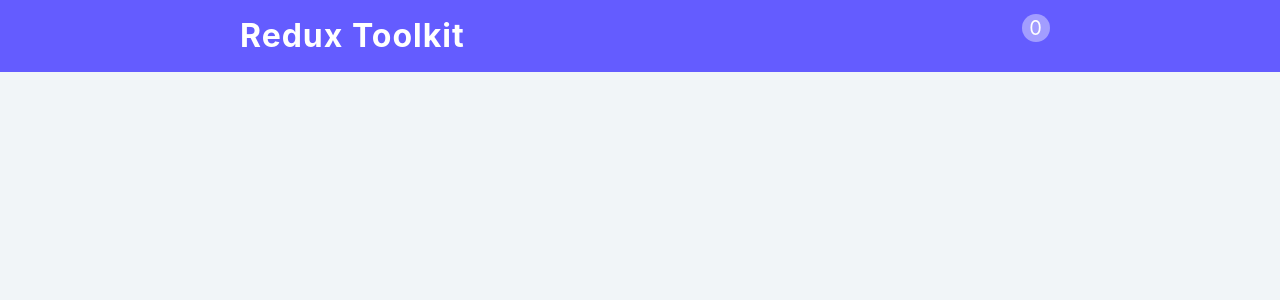
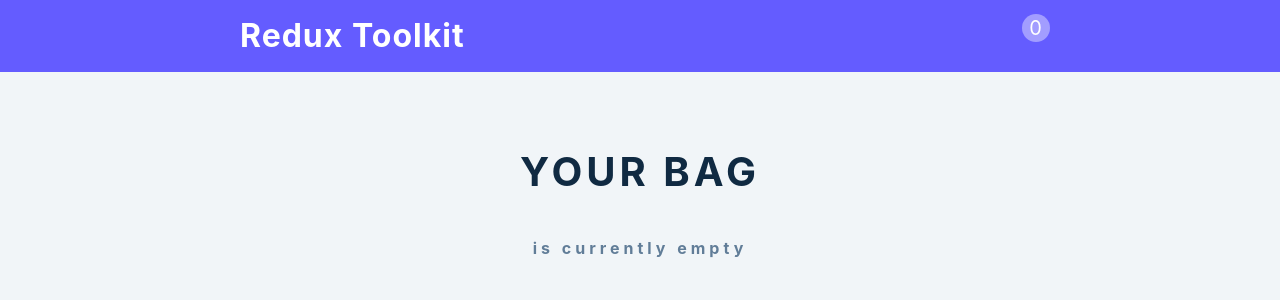
Before and after one commit to Innocent259/redux-toolkit-tutorial, a React (Create React App) app: page / in a window 1280 px wide. Shown: the top 300 px of the page. Built offline with nearby package versions, Linux system fonts and the light colour scheme.

Commit message:
Display CartContainer component

```diff
--- a/src/App.js
+++ b/src/App.js
@@ -1,8 +1,13 @@
 import Navbar from "./components/Navbar";
+import CartContainer from "./components/CartContainer";
 
 function App() {
   return (
-    <Navbar />
+    <>
+      <Navbar />
+      <CartContainer />
+    </>
+
   );
 }
 export default App;
```
